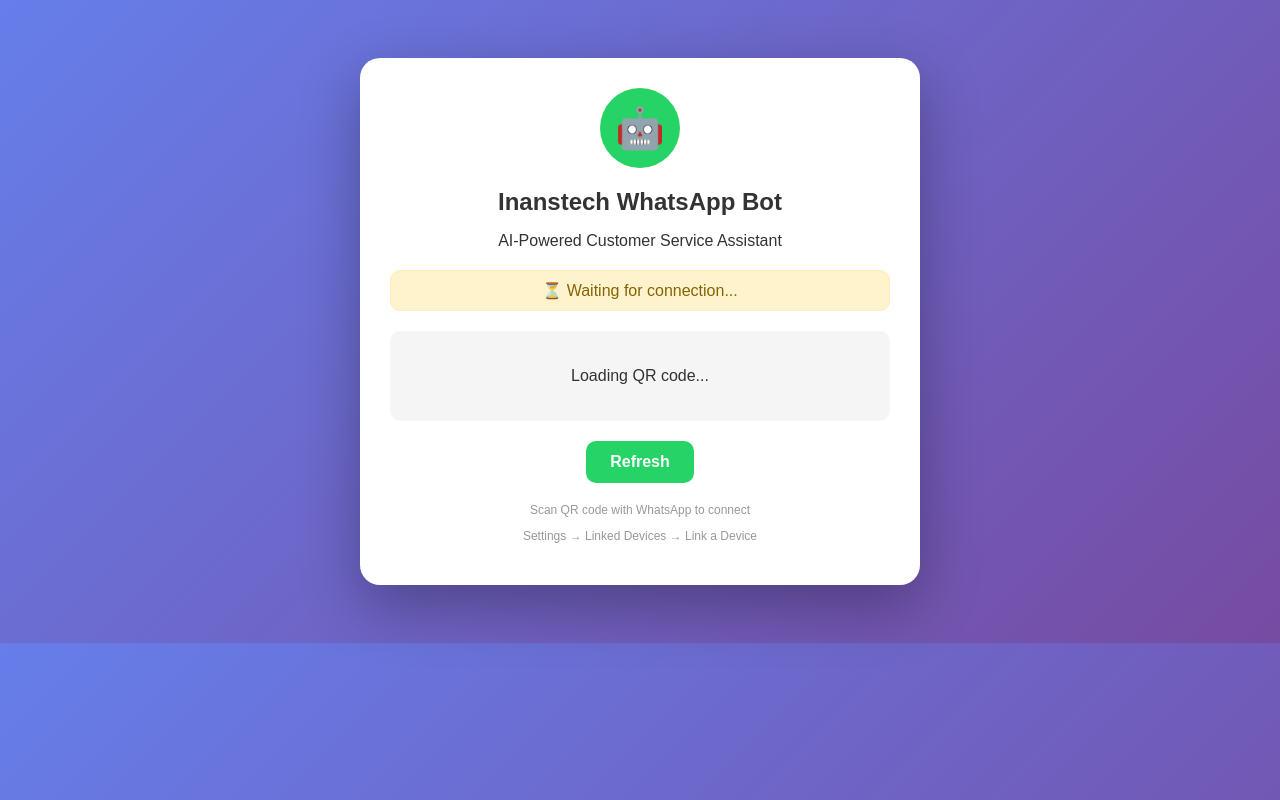
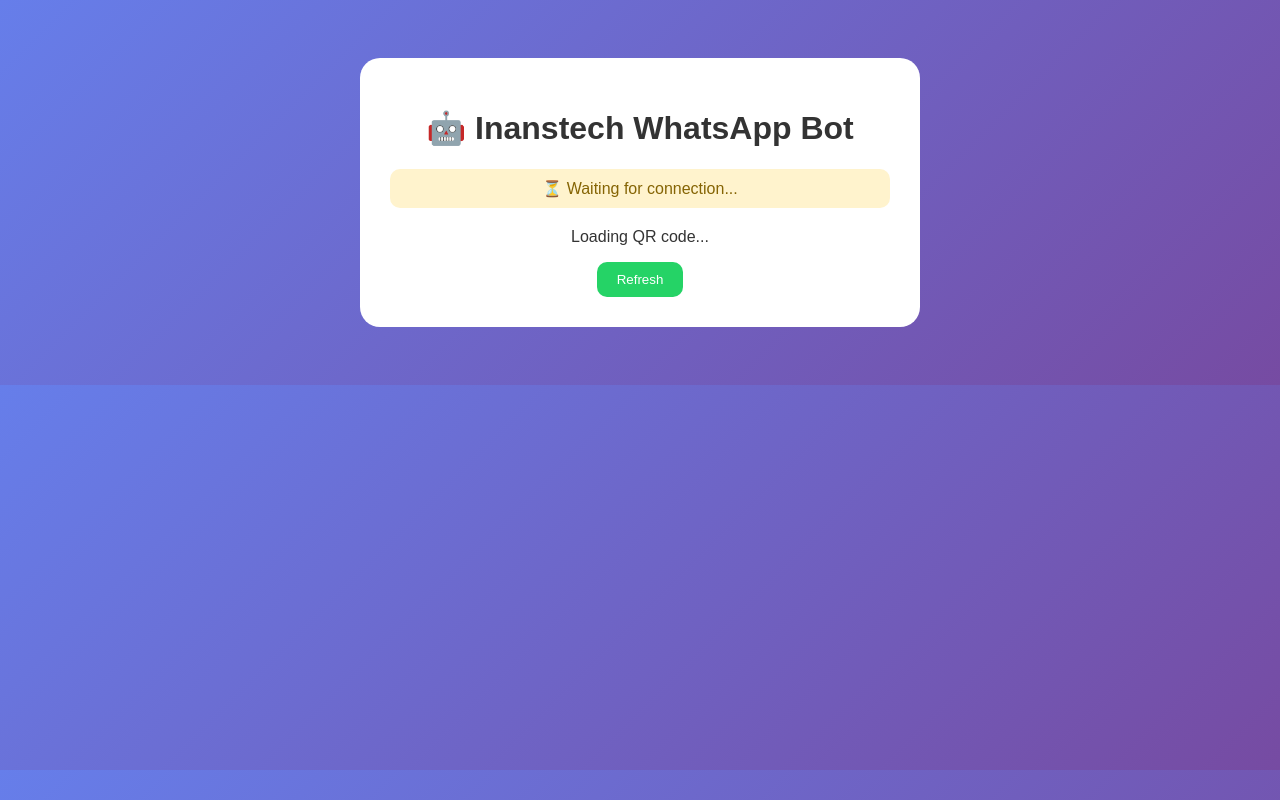
Before and after one commit to Adanuinans/inanstech-whatsapp-bot, a Python web app: template templates/online_dashboard.html in a window 1280 px wide. Run offline with Jinja, Linux system fonts and the light colour scheme; the template is opened without the code that fills it, so the values that code supplies are empty.

Commit message:
Update online_dashboard.html

```diff
--- a/templates/online_dashboard.html
+++ b/templates/online_dashboard.html
@@ -17,145 +17,63 @@
             padding: 30px;
             border-radius: 20px;
             color: #333;
-            box-shadow: 0 20px 60px rgba(0,0,0,0.3);
-        }
-        .logo {
-            width: 80px;
-            height: 80px;
-            margin: 0 auto 20px;
-            background: #25D366;
-            border-radius: 50%;
-            display: flex;
-            align-items: center;
-            justify-content: center;
-            font-size: 40px;
-            color: white;
-        }
-        h1 {
-            font-size: 24px;
-            margin-bottom: 10px;
-        }
-        .qr-container {
-            margin: 20px 0;
-            padding: 20px;
-            background: #f5f5f5;
-            border-radius: 10px;
         }
         .qr-code {
             max-width: 250px;
-            margin: 0 auto;
+            margin: 20px auto;
             display: block;
         }
         .status {
             padding: 10px;
             border-radius: 10px;
             margin: 20px 0;
-            font-weight: 500;
         }
         .connected {
             background: #d4edda;
             color: #155724;
-            border: 1px solid #c3e6cb;
         }
         .waiting {
             background: #fff3cd;
             color: #856404;
-            border: 1px solid #ffeeba;
-        }
-        .error {
-            background: #f8d7da;
-            color: #721c24;
-            border: 1px solid #f5c6cb;
         }
         button {
             background: #25D366;
             color: white;
             border: none;
-            padding: 12px 24px;
+            padding: 10px 20px;
             border-radius: 10px;
             cursor: pointer;
-            font-size: 16px;
-            font-weight: 600;
-            transition: transform 0.2s;
-        }
-        button:hover {
-            background: #128C7E;
-            transform: translateY(-2px);
-        }
-        .footer {
-            margin-top: 20px;
-            font-size: 12px;
-            color: #999;
         }
     </style>
 </head>
 <body>
     <div class="container">
-        <div class="logo">🤖</div>
-        <h1>Inanstech WhatsApp Bot</h1>
-        <p>AI-Powered Customer Service Assistant</p>
-
-        <div id="status" class="status waiting">
-            ⏳ Waiting for connection...
-        </div>
-
-        <div class="qr-container">
-            <div id="qrDisplay">
-                <p>Loading QR code...</p>
-            </div>
-        </div>
-
+        <h1>🤖 Inanstech WhatsApp Bot</h1>
+        <div id="status" class="status waiting">⏳ Waiting for connection...</div>
+        <div id="qrDisplay"><p>Loading QR code...</p></div>
         <button onclick="location.reload()">Refresh</button>
-
-        <div class="footer">
-            <p>Scan QR code with WhatsApp to connect</p>
-            <p>Settings → Linked Devices → Link a Device</p>
-        </div>
     </div>
-
     <script>
-        let lastQr = null;
-
-        function updateStatus() {
+        function update() {
             fetch('/api/status')
                 .then(res => res.json())
                 .then(data => {
-                    const statusDiv = document.getElementById('status');
+                    const status = document.getElementById('status');
                     if (data.connected) {
-                        statusDiv.innerHTML = '✅ WhatsApp Connected! Bot is active.';
-                        statusDiv.className = 'status connected';
-                        document.getElementById('qrDisplay').innerHTML = '<p style="color: #155724;">✅ Connected! You can now use the bot.</p>';
+                        status.innerHTML = '✅ Connected! Bot is active.';
+                        status.className = 'status connected';
                     }
-                })
-                .catch(err => console.error('Status error:', err));
-        }
-
-        function loadQR() {
+                });
             fetch('/api/qr')
                 .then(res => res.json())
                 .then(data => {
-                    if (data.connected) {
-                        document.getElementById('qrDisplay').innerHTML = '<p>✅ Connected! Bot is active.</p>';
-                        return;
+                    if (data.qr && !data.connected) {
+                        document.getElementById('qrDisplay').innerHTML = `<img src="${data.qr}" class="qr-code">`;
                     }
-
-                    if (data.qr && data.qr !== lastQr) {
-                        lastQr = data.qr;
-                        document.getElementById('qrDisplay').innerHTML = `
-                            <img src="${data.qr}" class="qr-code" alt="QR Code">
-                            <p style="margin-top: 10px;">Scan with WhatsApp</p>
-                        `;
-                    } else if (!data.qr) {
-                        document.getElementById('qrDisplay').innerHTML = '<p>Loading QR code...</p>';
-                    }
-                })
-                .catch(err => console.error('QR error:', err));
+                });
         }
-
-        updateStatus();
-        loadQR();
-        setInterval(updateStatus, 3000);
-        setInterval(loadQR, 5000);
+        update();
+        setInterval(update, 3000);
     </script>
 </body>
 </html>
```
